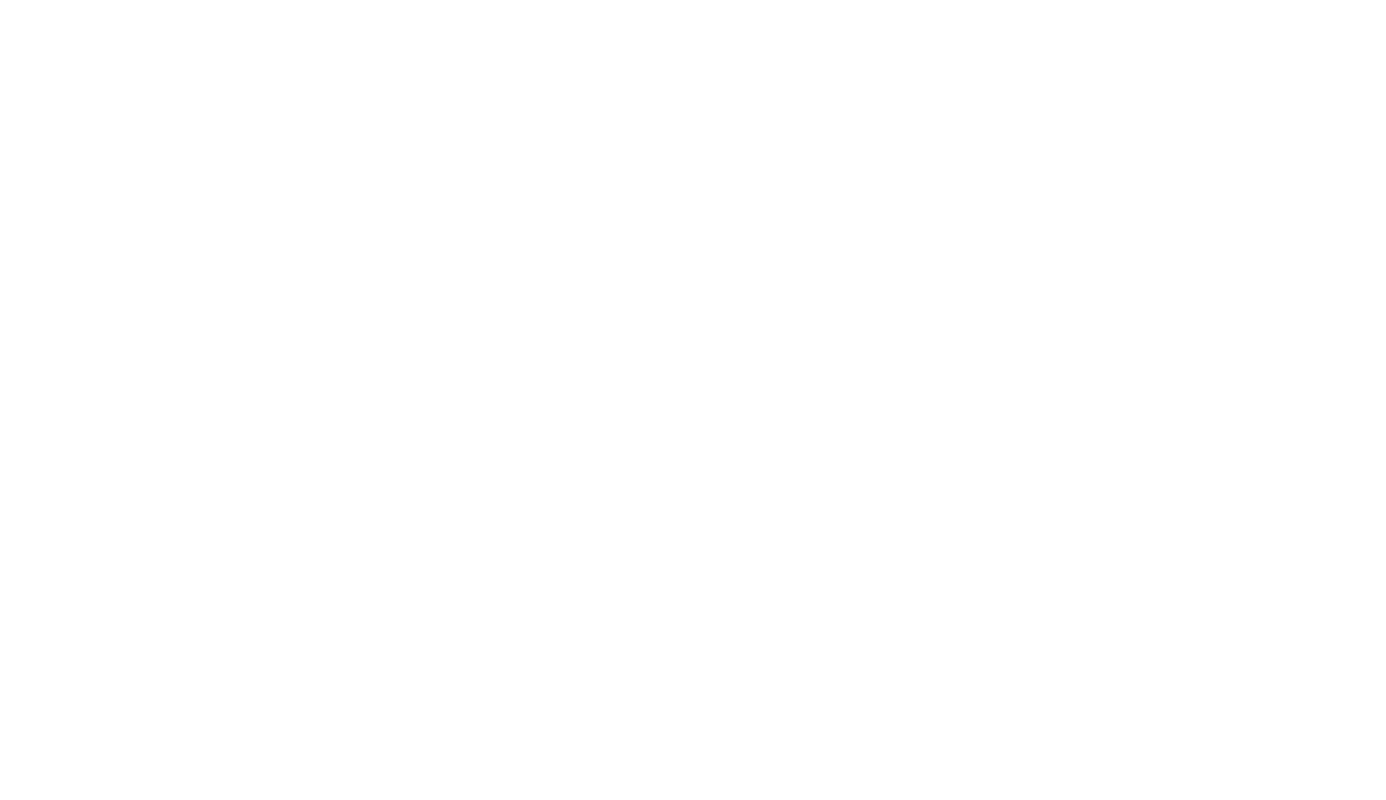
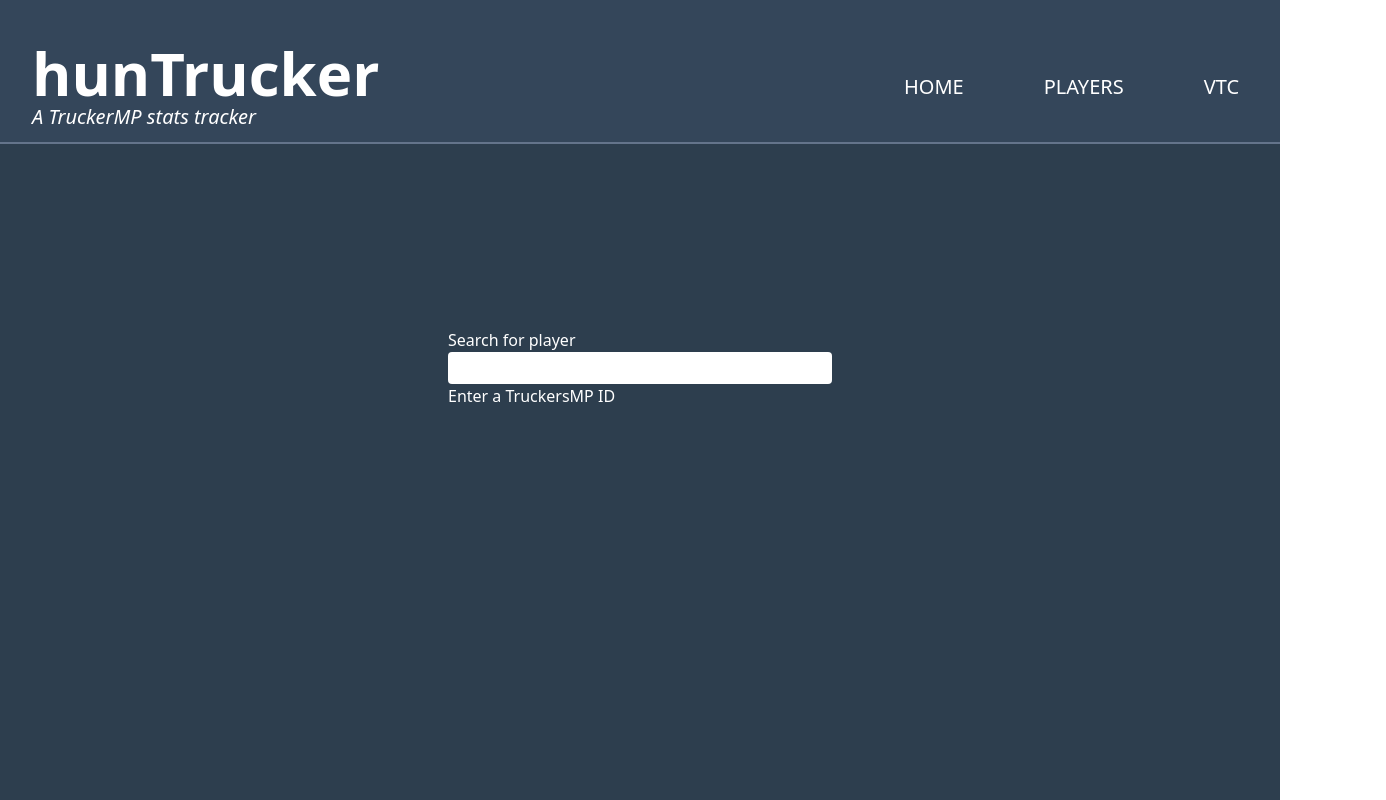
Before and after one commit to FAMES-CODE/hunTruckers, a React (Vite) app: page /Players/1 in a window 1280 px wide. Before the commit this address had no page. Shown: the whole page, 1386 px wide, since content can reach past the window. Built offline with nearby package versions, Linux system fonts and the light colour scheme.

Commit message:
new file:   src/components/PlayersComponents/index.jsx Players page structure. 	modified:   src/components/navbar.jsx 	modified:   src/main.jsx Players page structure. 	modified:   src/pages/Home.jsx 	modified:   src/pages/Players.jsx Players page structure.

```diff
--- /dev/null
+++ b/src/components/PlayersComponents/index.jsx
@@ -0,0 +1,19 @@
+import React from "react";
+
+function Index() {
+  return (
+    <div className="h-96 flex justify-center items-center">
+      <div className="flex-col">
+        <div>
+          <h1>Search for player</h1>
+          <input type="text" className="rounded w-96 h-8 text-black"/>
+        </div>
+        <div>
+          <h1>Enter a TruckersMP ID</h1>
+        </div>
+      </div>
+    </div>
+  );
+}
+
+export default Index;
--- a/src/components/navbar.jsx
+++ b/src/components/navbar.jsx
@@ -2,7 +2,7 @@ import { Link } from "react-router-dom";
 
 export default function Navbar() {
   return (
-    <div>
+    <div className="text-white">
       <div className="flex justify-between items-center pl-8 pt-8  bg-[#34465a] h-36 font-bold border-b-2 border-slate-500">
         <div className="">
           <h1 className="text-6xl">hunTrucker</h1>
@@ -10,7 +10,10 @@ export default function Navbar() {
             A TruckerMP stats tracker
           </h2>
         </div>
-        <div className="w-1/4 flex font-medium text-xl uppercase">
+        <div className="w-1/3 flex font-medium text-xl uppercase">
+          <Link to="/" className="mx-10">
+            HOME
+          </Link>
           <Link to="/Players" className="mx-10">
             Players
           </Link>
--- a/src/main.jsx
+++ b/src/main.jsx
@@ -11,6 +11,7 @@ ReactDOM.createRoot(document.getElementById("root")).render(
       <Routes>
         <Route path="/" element={<Home />} />
         <Route path="/Players" element={<Players />} />
+        <Route path="/Players/:pid" element={<Players />} />
         <Route path="/vtc" element={<Vtc />} />
       </Routes>
     </BrowserRouter>
--- a/src/pages/Home.jsx
+++ b/src/pages/Home.jsx
@@ -31,7 +31,7 @@ export default function Home() {
 
   if (data.length > 0 && streamers.length > 0) {
     return (
-      <div className="flex text-white ">
+      <div className=" text-white ">
         <div className=" bg-[#2d3e4e] w-full h-full">
           <Navbar />
 
--- a/src/pages/Players.jsx
+++ b/src/pages/Players.jsx
@@ -1,8 +1,12 @@
-export default function User(){
+import { useParams } from "react-router-dom";
+import Navbar from "../components/navbar";
+import Index from "./../components/PlayersComponents/index";
 
-    return (
-        <>
-            <h1>Players page</h1>
-        </>
-    )
+export default function User() {
+  return (
+    <div className="bg-[#2d3e4e] w-full h-screen text-white ">
+      <Navbar />
+      <div className="px-8 pt-8">{useParams().pid ? <Index /> : <div> R</div>}</div>
+    </div>
+  );
 }
```
